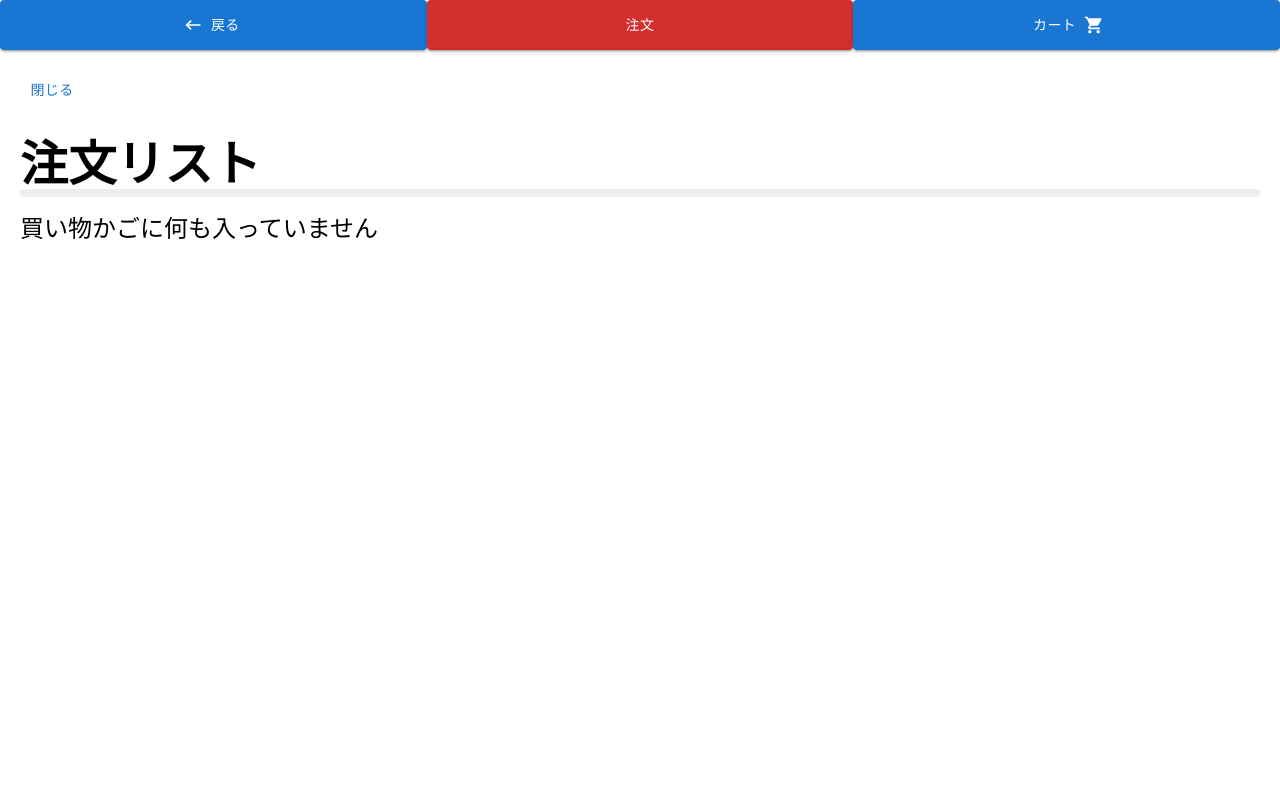
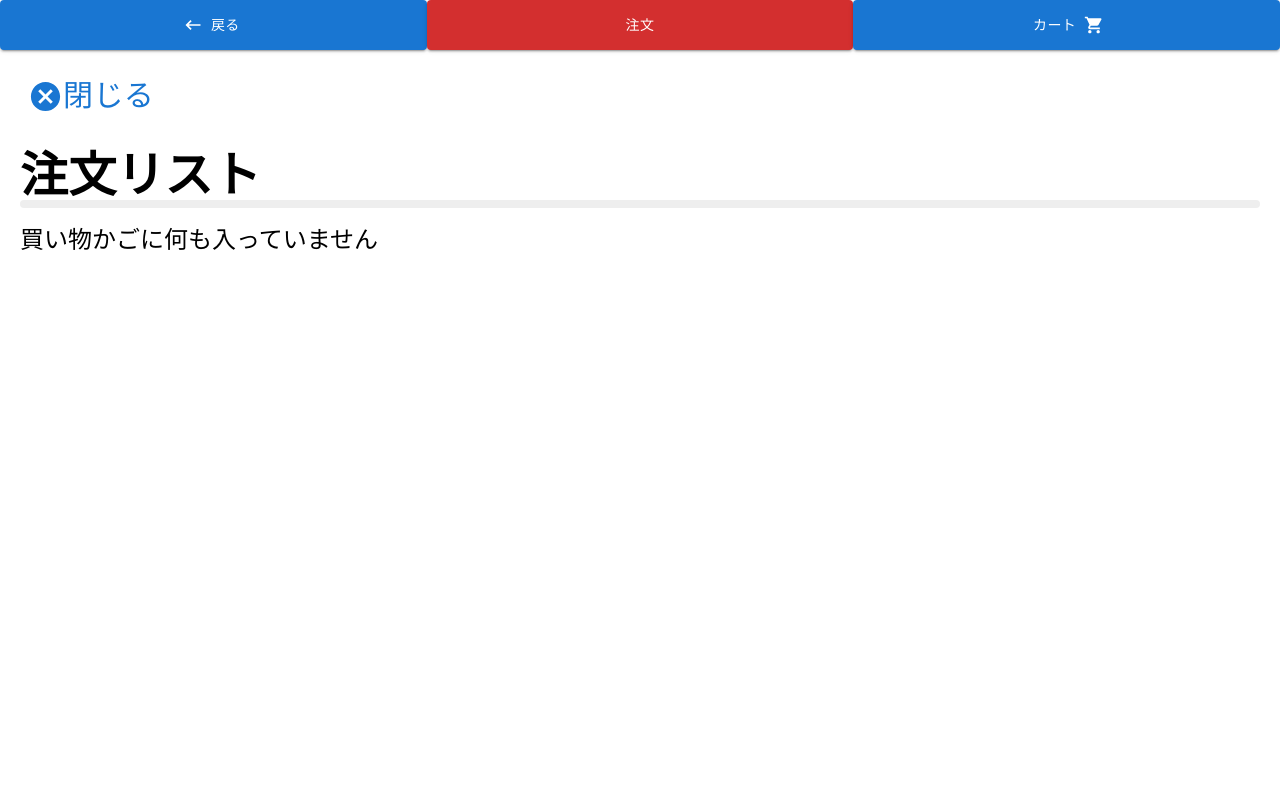
Before and after one commit to yuta925/todokuyo, a React (Create React App) app: page /order in a window 1280 px wide. Both pictures are taken after a click on the button "カート". Shown: the top 800 px of the page. Built offline with nearby package versions, Linux system fonts and the light colour scheme.

Commit message:
僕最強だから

```diff
--- a/src/components/CartModal/CartModal.tsx
+++ b/src/components/CartModal/CartModal.tsx
@@ -43,9 +43,8 @@
         </div>
 
         <Button onClick={() => setEditModalIsOpen(false)}>
-          {/* <CancelIcon fontSize="large" />
-            <p className="text-3xl">閉じる</p> */}
-          閉じる
+          <CancelIcon fontSize="large" />
+          <p className="text-3xl">閉じる</p>
         </Button>
         <Grid item xs={12} md={6}>
           <Typography sx={{ mt: 4, mb: 2 }} variant="h6" component="div">
@@ -80,7 +79,10 @@
                       </Avatar>
                     </ListItemAvatar>
                     <ListItemText primary={good.good} />
-                    <ListItemText primary={good.selectNum} />
+                    <ListItemText
+                      primary={good.selectNum}
+                      className="right-0"
+                    />
                   </ListItem>
                 ))}
               </List>
```
